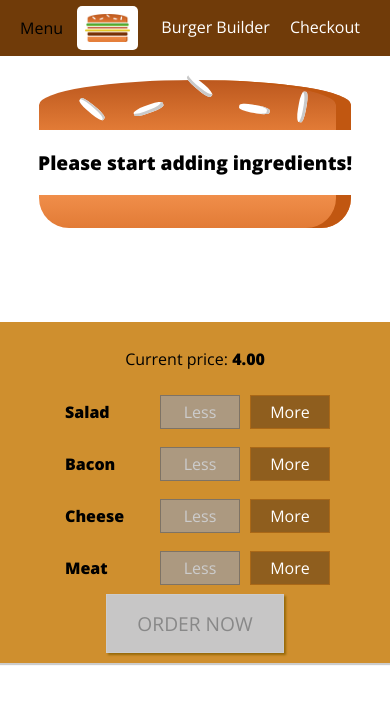
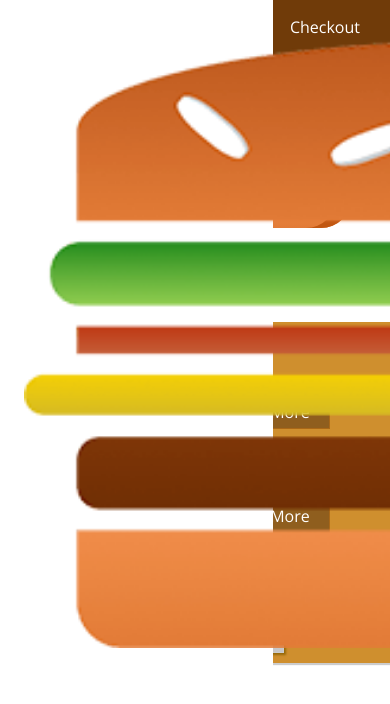
Before and after one commit to felipehermosilla/burger-app, a React (Create React App) app: page / in a window 390 px wide. Shown: the top 704 px of the page. Built offline with nearby package versions, Linux system fonts and the light colour scheme.

Commit message:
Creating Responsive SideDrawer

```diff
--- a/src/components/Layout/Layout.js
+++ b/src/components/Layout/Layout.js
@@ -3,10 +3,12 @@
 import Aux from '../../hoc/Aux';
 import Toolbar from '../Navigation/Toolbar/Toolbar';
 import classes from './Layout.module.css';
+import SideDrawer from '../Navigation/SideDrawer/SideDrawer';
 
 const layout = (props) => (
   <Aux>
     <Toolbar />
+    <SideDrawer />
     <main className={classes.Content}>
       {props.children}
     </main>
--- /dev/null
+++ b/src/components/Navigation/SideDrawer/SideDrawer.js
@@ -0,0 +1,20 @@
+import React from 'react';
+
+import Logo from '../../Logo/Logo';
+import NavigationItems from '../NavigationItems/NavigationItems';
+
+import classes from './SideDrawer.module.css';
+
+const sideDrawer = (props) => {
+  // ..
+  return (
+    <div className={classes.SideDrawer}>
+      <Logo />
+      <nav>
+        <NavigationItems />
+      </nav>
+    </div>
+  );
+};
+
+export default sideDrawer;
--- /dev/null
+++ b/src/components/Navigation/SideDrawer/SideDrawer.module.css
@@ -0,0 +1,27 @@
+.SideDrawer {
+  position: fixed;
+  width: 280px;
+  max-width: 70%;
+  height: 100%;
+  left: 0;
+  top: 0;
+  z-index: 200;
+  background-color: white;
+  padding: 32px 16px;
+  box-sizing: border-box;
+  transition: transform 0.3s ease-out;
+}
+
+@media (min-width: 500px) {
+  .SideDrawer {
+    display: none;
+  }
+}
+
+.Open {
+  transform: translateX(0);
+}
+
+.Close {
+  transform: translateX(-100%);
+}
```
